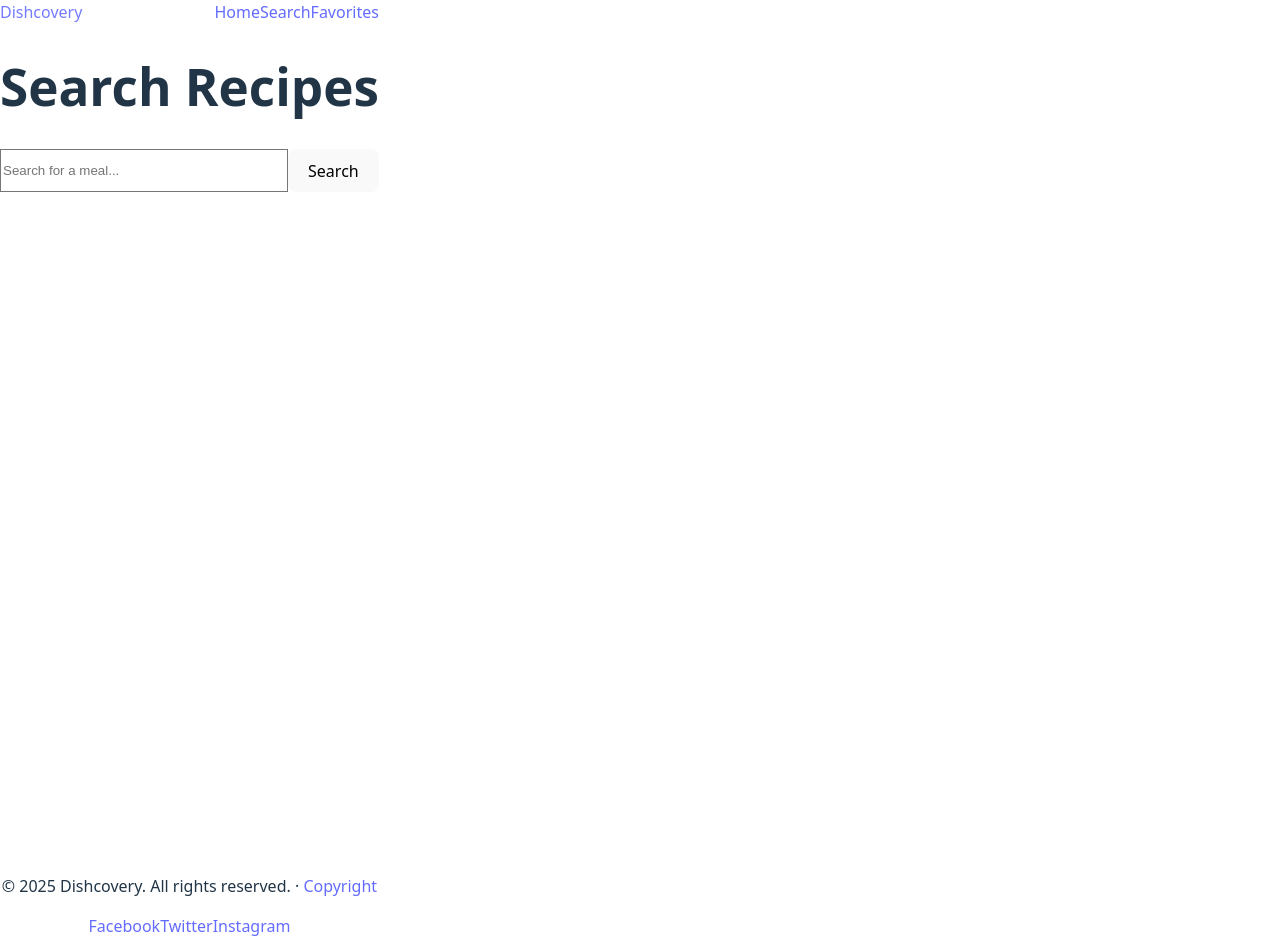
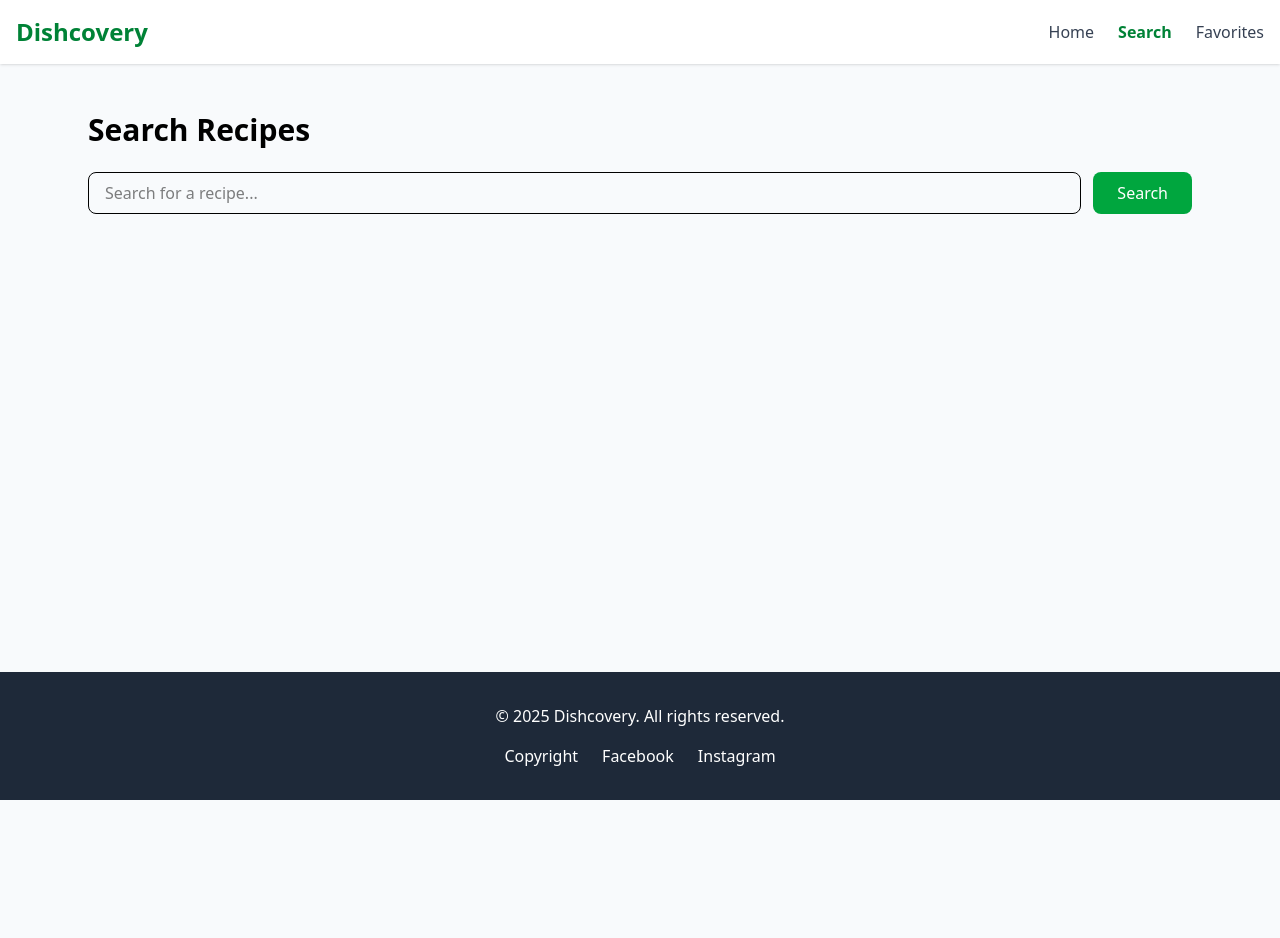
Before and after one commit to omaonyejiakor93/dishcovery-capstone, a React (Vite) app in the folder dishcovery/: page /search in a window 1280 px wide. After the commit the page ends 800 px from the top, so only its background shows below. Built offline with nearby package versions, Linux system fonts and the light colour scheme.

Commit message:
Added recipe details with YouTube link, fixed search page, polished homepage

```diff
--- a/dishcovery/postcss.config.js
+++ b/dishcovery/postcss.config.js
@@ -1,6 +1,5 @@
 export default {
   plugins: {
     "@tailwindcss/postcss": {},
-    autoprefixer: {},
   },
 };
--- a/dishcovery/src/App.jsx
+++ b/dishcovery/src/App.jsx
@@ -2,16 +2,16 @@
 import React from "react";
 import { Routes, Route } from "react-router-dom";
 import Navbar from "./components/Navbar";
+import Footer from "./components/Footer";
 import Home from "./pages/Home";
 import Search from "./pages/Search";
 import RecipeDetail from "./pages/RecipeDetail";
 import Favorites from "./pages/Favorites";
-import Footer from "./components/Footer";
-import Copyright from "./pages/Copyright"; // ✅ import
+import Copyright from "./pages/Copyright";
 
 export default function App() {
   return (
-    <div className="min-h-screen flex flex-col bg-gray-100">
+    <div className="min-h-screen flex flex-col">
       <Navbar />
       <main className="flex-1">
         <Routes>
@@ -19,7 +19,7 @@ export default function App() {
           <Route path="/search" element={<Search />} />
           <Route path="/recipe/:id" element={<RecipeDetail />} />
           <Route path="/favorites" element={<Favorites />} />
-          <Route path="/copyright" element={<Copyright />} /> {/* ✅ new route */}
+          <Route path="/copyright" element={<Copyright />} />
         </Routes>
       </main>
       <Footer />
--- a/dishcovery/src/components/Footer.jsx
+++ b/dishcovery/src/components/Footer.jsx
@@ -1,46 +1,19 @@
-// src/components/Footer.js
+import React from "react";
 import { Link } from "react-router-dom";
 
 export default function Footer() {
   return (
-    <footer className="bg-green-700 text-white py-6 mt-8">
-      <div className="container mx-auto flex flex-col md:flex-row items-center justify-between px-6">
-
-        {/* Copyright */}
-        <p className="text-sm">
-          © {new Date().getFullYear()} Dishcovery. All rights reserved. ·{" "}
-          <Link
-            to="/copyright"
-            className="hover:text-yellow-300 transition-colors"
-          >
+    <footer className="bg-gray-800 text-white py-8 mt-12">
+      <div className="container mx-auto px-4 text-center">
+        <p className="mb-4">© {new Date().getFullYear()} Dishcovery. All rights reserved.</p>
+        <div className="flex justify-center space-x-6">
+          <Link to="/copyright" className="hover:text-green-400">
             Copyright
           </Link>
-        </p>
-
-        {/* Social Links */}
-        <div className="flex space-x-6 mt-4 md:mt-0">
-          <a
-            href="https://facebook.com"
-            target="_blank"
-            rel="noopener noreferrer"
-            className="hover:text-yellow-300 transition-colors"
-          >
+          <a href="https://facebook.com" target="_blank" rel="noreferrer" className="hover:text-green-400">
             Facebook
           </a>
-          <a
-            href="https://twitter.com"
-            target="_blank"
-            rel="noopener noreferrer"
-            className="hover:text-yellow-300 transition-colors"
-          >
-            Twitter
-          </a>
-          <a
-            href="https://instagram.com"
-            target="_blank"
-            rel="noopener noreferrer"
-            className="hover:text-yellow-300 transition-colors"
-          >
+          <a href="https://instagram.com" target="_blank" rel="noreferrer" className="hover:text-green-400">
             Instagram
           </a>
         </div>
--- a/dishcovery/src/components/Navbar.jsx
+++ b/dishcovery/src/components/Navbar.jsx
@@ -1,38 +1,43 @@
-// src/components/Navbar.jsx
 import React from "react";
-import { Link } from "react-router-dom";
+import { Link, NavLink } from "react-router-dom";
 
 export default function Navbar() {
   return (
-    <nav className="bg-green-700 text-white px-6 py-4 shadow-md">
-      <div className="container mx-auto flex justify-between items-center">
-        {/* Logo / Brand */}
-        <Link to="/" className="text-2xl font-bold tracking-wide">
+    <header className="bg-white shadow">
+      <div className="container mx-auto px-4 flex justify-between items-center py-4">
+        {/* Logo */}
+        <Link to="/" className="text-2xl font-bold text-green-700">
           Dishcovery
         </Link>
 
-        {/* Links */}
-        <div className="flex gap-6">
-          <Link
+        {/* Navigation Links */}
+        <nav className="flex space-x-6">
+          <NavLink
             to="/"
-            className="hover:text-yellow-300 transition-colors duration-200"
+            className={({ isActive }) =>
+              isActive ? "text-green-700 font-semibold" : "text-gray-700 hover:text-green-700"
+            }
           >
             Home
-          </Link>
-          <Link
+          </NavLink>
+          <NavLink
             to="/search"
-            className="hover:text-yellow-300 transition-colors duration-200"
+            className={({ isActive }) =>
+              isActive ? "text-green-700 font-semibold" : "text-gray-700 hover:text-green-700"
+            }
           >
             Search
-          </Link>
-          <Link
+          </NavLink>
+          <NavLink
             to="/favorites"
-            className="hover:text-yellow-300 transition-colors duration-200"
+            className={({ isActive }) =>
+              isActive ? "text-green-700 font-semibold" : "text-gray-700 hover:text-green-700"
+            }
           >
             Favorites
-          </Link>
-        </div>
+          </NavLink>
+        </nav>
       </div>
-    </nav>
+    </header>
   );
 }
--- a/dishcovery/src/index.css
+++ b/dishcovery/src/index.css
@@ -1,73 +1,24 @@
-@tailwind base;
-@tailwind components;
-@tailwind utilities;
+/* src/index.css */
+@import "tailwindcss";
 
-
-:root {
-  font-family: system-ui, Avenir, Helvetica, Arial, sans-serif;
-  line-height: 1.5;
-  font-weight: 400;
-
-  color-scheme: light dark;
-  color: rgba(255, 255, 255, 0.87);
-  background-color: #242424;
-
-  font-synthesis: none;
-  text-rendering: optimizeLegibility;
-  -webkit-font-smoothing: antialiased;
-  -moz-osx-font-smoothing: grayscale;
-}
-
-a {
-  font-weight: 500;
-  color: #646cff;
-  text-decoration: inherit;
-}
-a:hover {
-  color: #535bf2;
+/* App-level global styles */
+html, body, #root {
+  height: 100%;
 }
 
 body {
   margin: 0;
-  display: flex;
-  place-items: center;
-  min-width: 320px;
-  min-height: 100vh;
+  background-color: #f8fafc; /* light neutral background */
+  font-family: ui-sans-serif, system-ui, -apple-system, "Segoe UI",
+    Roboto, "Helvetica Neue", Arial;
 }
 
-h1 {
-  font-size: 3.2em;
-  line-height: 1.1;
+/* Small helper for card images */
+.recipe-img {
+  @apply w-full max-w-sm h-52 md:h-64 object-cover rounded-lg shadow-md;
 }
 
-button {
-  border-radius: 8px;
-  border: 1px solid transparent;
-  padding: 0.6em 1.2em;
-  font-size: 1em;
-  font-weight: 500;
-  font-family: inherit;
-  background-color: #1a1a1a;
-  cursor: pointer;
-  transition: border-color 0.25s;
+/* Center wrapper for your whole app */
+.container-center {
+  @apply max-w-7xl mx-auto px-4 sm:px-6 lg:px-8;
 }
-button:hover {
-  border-color: #646cff;
-}
-button:focus,
-button:focus-visible {
-  outline: 4px auto -webkit-focus-ring-color;
-}
-
-@media (prefers-color-scheme: light) {
-  :root {
-    color: #213547;
-    background-color: #ffffff;
-  }
-  a:hover {
-    color: #747bff;
-  }
-  button {
-    background-color: #f9f9f9;
-  }
-}
--- a/dishcovery/src/pages/Home.jsx
+++ b/dishcovery/src/pages/Home.jsx
@@ -1,64 +1,78 @@
+// src/pages/Home.jsx
+import { useEffect, useState } from "react";
+import { Link } from "react-router-dom";
+
 export default function Home() {
+  const [recipes, setRecipes] = useState([]);
+
+  useEffect(() => {
+    // Fetch recipes starting with "c" just for demo
+    fetch("https://www.themealdb.com/api/json/v1/1/search.php?f=c")
+      .then((res) => res.json())
+      .then((data) => {
+        setRecipes(data.meals || []);
+      })
+      .catch((err) => console.error("Error fetching recipes:", err));
+  }, []);
+
   return (
-    <div className="space-y-12">
+    <div className="bg-gray-50 min-h-screen">
       {/* Hero Section */}
-      <section className="text-center py-16 bg-gradient-to-r from-green-400 via-yellow-300 to-red-400 rounded-lg shadow-lg">
-        <h1 className="text-5xl font-extrabold text-white mb-4">
-          Discover Delicious Recipes 🍲
+      <section className="bg-gradient-to-r from-green-500 to-green-700 text-white py-20 px-6 text-center">
+        <h1 className="text-4xl md:text-6xl font-extrabold mb-4">
+          Discover Delicious Recipes
         </h1>
-        <p className="text-lg text-white mb-6 max-w-2xl mx-auto">
-          Find recipes tailored to your taste, save your favorites, and make cooking fun again.
+        <p className="text-lg md:text-xl mb-6 max-w-2xl mx-auto">
+          Find the best recipes for every occasion, save your favorites, and
+          explore step-by-step cooking guides.
         </p>
-        <a
-          href="/search"
-          className="px-6 py-3 bg-white text-green-600 font-semibold rounded-md shadow hover:bg-gray-200 transition"
+        <Link
+          to="/search"
+          className="inline-block bg-white text-green-700 font-semibold px-6 py-3 rounded-lg shadow hover:bg-gray-100 transition"
         >
-          Search Recipes
-        </a>
+          Start Exploring
+        </Link>
       </section>
 
-      {/* Featured Recipes Section */}
-      <section>
-        <h2 className="text-3xl font-bold text-gray-800 mb-6">Featured Recipes</h2>
-        <div className="grid grid-cols-1 sm:grid-cols-2 md:grid-cols-3 gap-8">
-          {/* Card 1 */}
-          <div className="bg-white rounded-lg shadow hover:shadow-lg transition overflow-hidden">
-            <img
-              src="https://source.unsplash.com/400x300/?pasta"
-              alt="Recipe 1"
-              className="w-full h-48 object-cover"
-            />
-            <div className="p-4">
-              <h3 className="text-xl font-semibold mb-2">Creamy Pasta</h3>
-              <p className="text-gray-600">A quick and tasty Italian classic.</p>
-            </div>
-          </div>
+      {/* Featured Recipes */}
+      <section className="py-16 px-6 max-w-6xl mx-auto">
+        <h2 className="text-2xl font-bold text-gray-800 mb-8 text-center">
+          Featured Recipes
+        </h2>
 
-          {/* Card 2 */}
-          <div className="bg-white rounded-lg shadow hover:shadow-lg transition overflow-hidden">
-            <img
-              src="https://source.unsplash.com/400x300/?salad"
-              alt="Recipe 2"
-              className="w-full h-48 object-cover"
-            />
-            <div className="p-4">
-              <h3 className="text-xl font-semibold mb-2">Fresh Salad</h3>
-              <p className="text-gray-600">Healthy and refreshing greens.</p>
-            </div>
-          </div>
-
-          {/* Card 3 */}
-          <div className="bg-white rounded-lg shadow hover:shadow-lg transition overflow-hidden">
-            <img
-              src="https://source.unsplash.com/400x300/?soup"
-              alt="Recipe 3"
-              className="w-full h-48 object-cover"
-            />
-            <div className="p-4">
-              <h3 className="text-xl font-semibold mb-2">Hearty Soup</h3>
-              <p className="text-gray-600">Warm and comforting for any day.</p>
-            </div>
-          </div>
+        <div className="grid gap-6 sm:grid-cols-2 md:grid-cols-3">
+          {recipes.length > 0 ? (
+            recipes.map((meal) => (
+              <div
+                key={meal.idMeal}
+                className="bg-white rounded-lg shadow hover:shadow-lg transition overflow-hidden"
+              >
+                <img
+                  src={meal.strMealThumb}
+                  alt={meal.strMeal}
+                  className="recipe-img"
+                />
+                <div className="p-4">
+                  <h3 className="text-lg font-semibold text-gray-800">
+                    {meal.strMeal}
+                  </h3>
+                  <p className="text-gray-600 text-sm mt-1">
+                    {meal.strCategory} • {meal.strArea}
+                  </p>
+                  <Link
+                    to={`/recipe/${meal.idMeal}`}
+                    className="mt-3 inline-block text-green-600 font-medium hover:underline"
+                  >
+                    View Recipe →
+                  </Link>
+                </div>
+              </div>
+            ))
+          ) : (
+            <p className="text-center text-gray-500 col-span-full">
+              Loading recipes...
+            </p>
+          )}
         </div>
       </section>
     </div>
--- a/dishcovery/src/pages/Search.jsx
+++ b/dishcovery/src/pages/Search.jsx
@@ -4,73 +4,77 @@ import { Link } from "react-router-dom";
 
 export default function Search() {
   const [query, setQuery] = useState("");
-  const [results, setResults] = useState([]);
+  const [recipes, setRecipes] = useState([]);
   const [loading, setLoading] = useState(false);
 
   async function handleSearch(e) {
     e.preventDefault();
-    if (!query.trim()) return;
+    if (!query) return;
 
     setLoading(true);
     try {
-      // ...existing code...
       const res = await fetch(
-        `https://www.themealdb.com/api/json/v1/1/search.php?s=${query}`
-      );
-// ...existing code...
+  `https://www.themealdb.com/api/json/v1/1/search.php?s=${query}`
+);
       const data = await res.json();
-      setResults(data.meals || []);
+      setRecipes(data.meals || []);
     } catch (err) {
-      console.error("Search error:", err);
+      console.error("Error searching recipes:", err);
     } finally {
       setLoading(false);
     }
   }
 
   return (
-    <div className="min-h-screen py-12 px-6 max-w-5xl mx-auto">
-      <h1 className="text-3xl font-bold mb-6 text-center">Search Recipes</h1>
+    <div className="max-w-6xl mx-auto px-6 py-12">
+      <h1 className="text-3xl font-bold mb-6">Search Recipes</h1>
 
-      {/* Search Form */}
-      <form onSubmit={handleSearch} className="flex justify-center mb-8">
+      {/* Search form */}
+      <form onSubmit={handleSearch} className="mb-8 flex gap-3">
         <input
           type="text"
           value={query}
           onChange={(e) => setQuery(e.target.value)}
-          placeholder="Search for a meal..."
-          className="w-full max-w-md px-4 py-2 border border-gray-300 rounded-l focus:outline-none focus:ring focus:ring-green-400"
+          placeholder="Search for a recipe..."
+          className="flex-1 px-4 py-2 border rounded-lg focus:outline-none focus:ring-2 focus:ring-green-500"
         />
         <button
           type="submit"
-          className="bg-green-600 text-white px-6 py-2 rounded-r hover:bg-green-700"
+          className="px-6 py-2 bg-green-600 text-white rounded-lg hover:bg-green-700"
         >
           Search
         </button>
       </form>
 
       {/* Results */}
-      {loading && <p className="text-center">Loading...</p>}
-      {!loading && results.length === 0 && query && (
-        <p className="text-center text-gray-500">No meals found.</p>
+      {loading && <p>Searching recipes...</p>}
+      {!loading && recipes.length === 0 && query && (
+        <p className="text-gray-500">No results found for "{query}".</p>
       )}
-
-      <div className="grid gap-6 grid-cols-1 sm:grid-cols-2 md:grid-cols-3">
-        {results.map((meal) => (
-          <Link
-            key={meal.idMeal}
-            to={`/recipe/${meal.idMeal}`}
-            className="block bg-white rounded shadow hover:shadow-lg overflow-hidden transition"
+      <div className="grid md:grid-cols-2 lg:grid-cols-3 gap-6">
+        {recipes.map((recipe) => (
+          <div
+            key={recipe.idMeal}
+            className="bg-white rounded-lg shadow hover:shadow-lg overflow-hidden"
           >
             <img
-              src={meal.strMealThumb}
-              alt={meal.strMeal}
+              src={recipe.strMealThumb}
+              alt={recipe.strMeal}
               className="w-full h-48 object-cover"
             />
             <div className="p-4">
-              <h2 className="font-semibold text-lg">{meal.strMeal}</h2>
-              <p className="text-sm text-gray-600">{meal.strCategory}</p>
+              <h3 className="text-lg font-semibold">{recipe.strMeal}</h3>
+              <p className="text-sm text-gray-500">
+                {recipe.strArea} • {recipe.strCategory}
+              </p>
+              <Link
+                to={`/recipe/${recipe.idMeal}`}
+                className="mt-3 inline-block px-4 py-2 bg-green-600 text-white rounded-lg hover:bg-green-700"
+              >
+                View Recipe
+              </Link>
             </div>
-          </Link>
+          </div>
         ))}
       </div>
     </div>
```
Also changed, not shown: dishcovery/src/pages/Favorites.jsx (+40 -49 lines), dishcovery/src/pages/RecipeDetail.jsx (+57 -44 lines).
